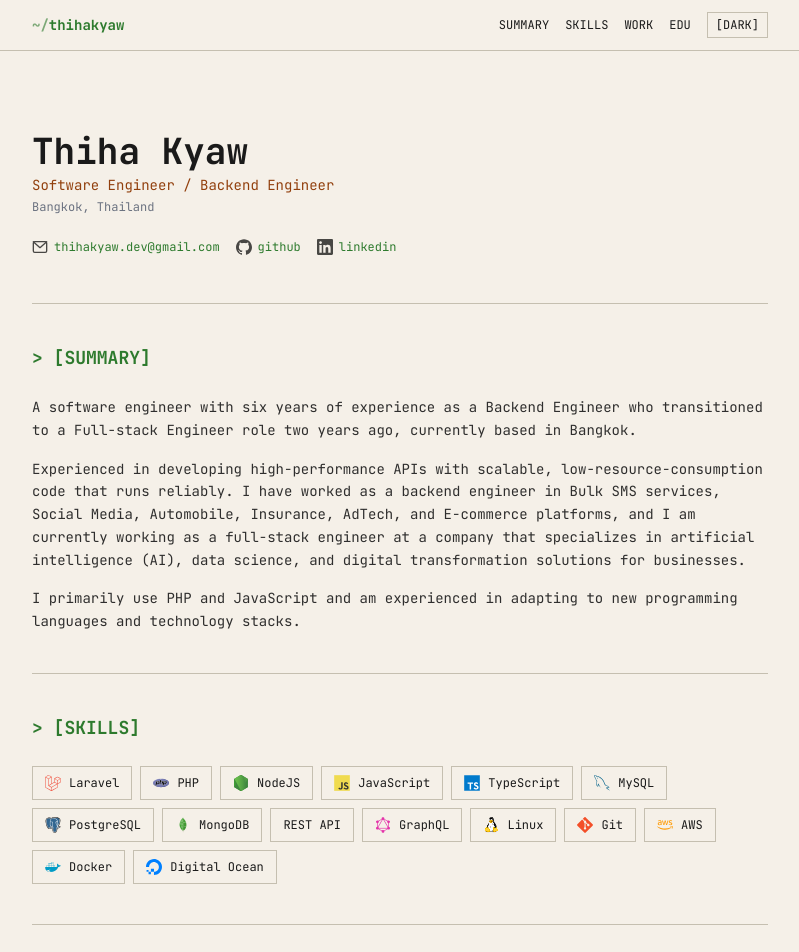
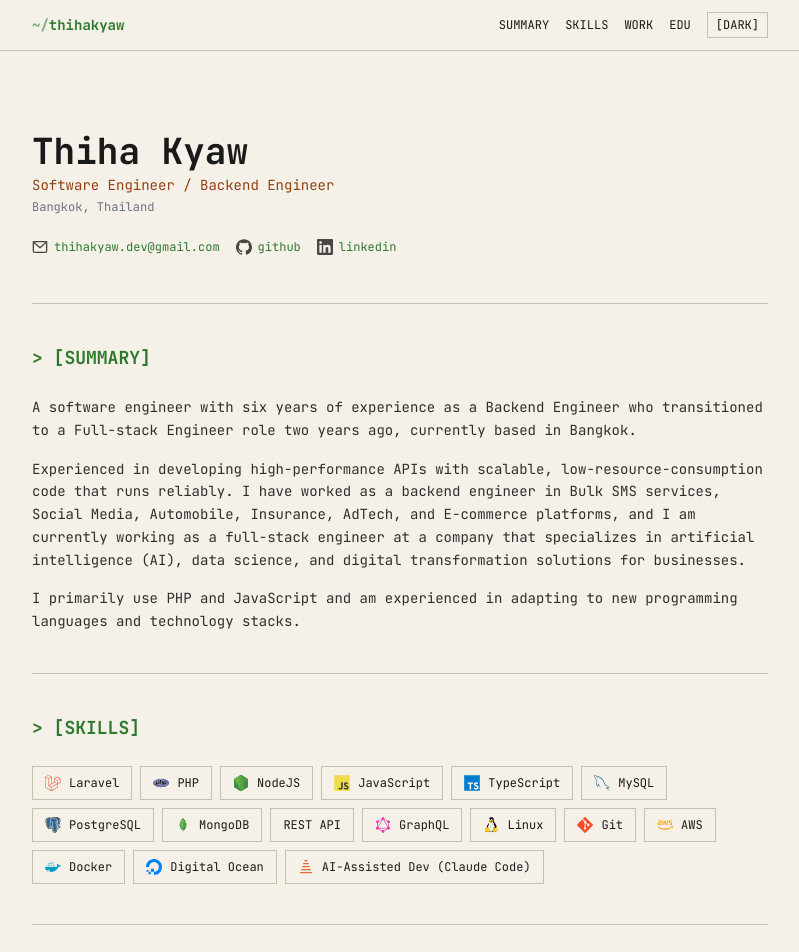
Before and after one commit to thihakyaw/thihakyaw.github.io, a React (Vite) app: page / in a window 1280 px wide. Shown: the top 952 px of the page, without its empty margins (240-1039 px from the left). Built offline with nearby package versions, Linux system fonts and the light colour scheme.

Commit message:
feat: add missing icon

```diff
--- a/src/components/Skills.tsx
+++ b/src/components/Skills.tsx
@@ -19,6 +19,7 @@ const ICON_MAP: Record<string, string> = {
   aws: '/icons/amazonwebservices-plain-wordmark.svg',
   docker: '/icons/docker-plain.svg',
   digitalocean: '/icons/digitalocean-original.svg',
+  claude: '/icons/claude.svg',
 }
 
 export default function Skills({ data }: SkillsProps) {
--- a/src/data/cv.json
+++ b/src/data/cv.json
@@ -27,7 +27,8 @@
     { "name": "Git", "icon": "git" },
     { "name": "AWS", "icon": "aws" },
     { "name": "Docker", "icon": "docker" },
-    { "name": "Digital Ocean", "icon": "digitalocean" }
+    { "name": "Digital Ocean", "icon": "digitalocean" },
+    { "name": "AI-Assisted Dev (Claude Code)", "icon": "claude" }
   ],
   "employment": [
     {
```
Also changed, not shown: public/icons/claude.svg (added).
